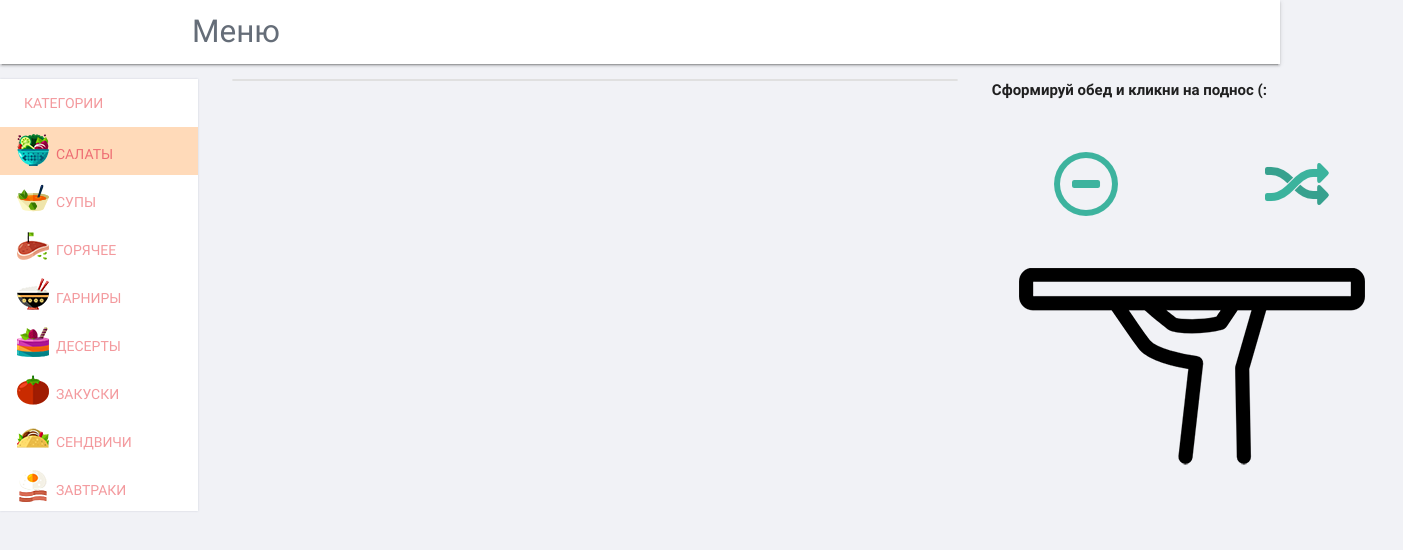
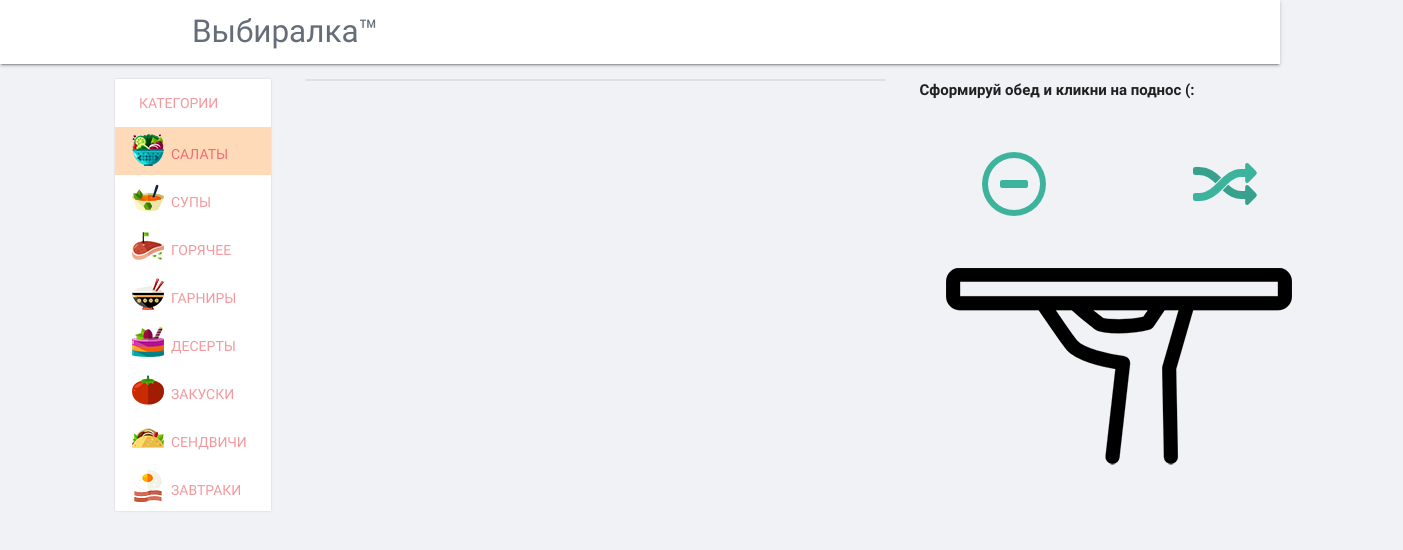
Before and after one commit to Sabonar/OBEDS, a plain HTML site: page index.html in a window 1280 px wide. Shown: the whole page, 1403 px wide, since content can reach past the window. Drawn offline with nearby package versions, Linux system fonts and the light colour scheme; no server answers.

Commit message:
lazy fix

```diff
--- a/css/style.css
+++ b/css/style.css
@@ -8,7 +8,7 @@ body{
 
 .main{
   margin-top:15px;
-  min-width: 1300px;
+  min-width: 1050px;
 }
 #logo-container
 {
--- a/index.html
+++ b/index.html
@@ -18,7 +18,7 @@
 <body>
 <nav class="white" role="navigation">
     <div class="nav-wrapper container">
-      <a id="logo-container" href="#" class="brand-logo">Меню</a>
+      <a id="logo-container" href="#" class="brand-logo">Выбиралка™</a>
 
 
       <a href="#" data-activates="nav-mobile" class="button-collapse"><i class="material-icons">menu</i></a>
```
Also changed, not shown: js/init.js (+9 -0 lines).
